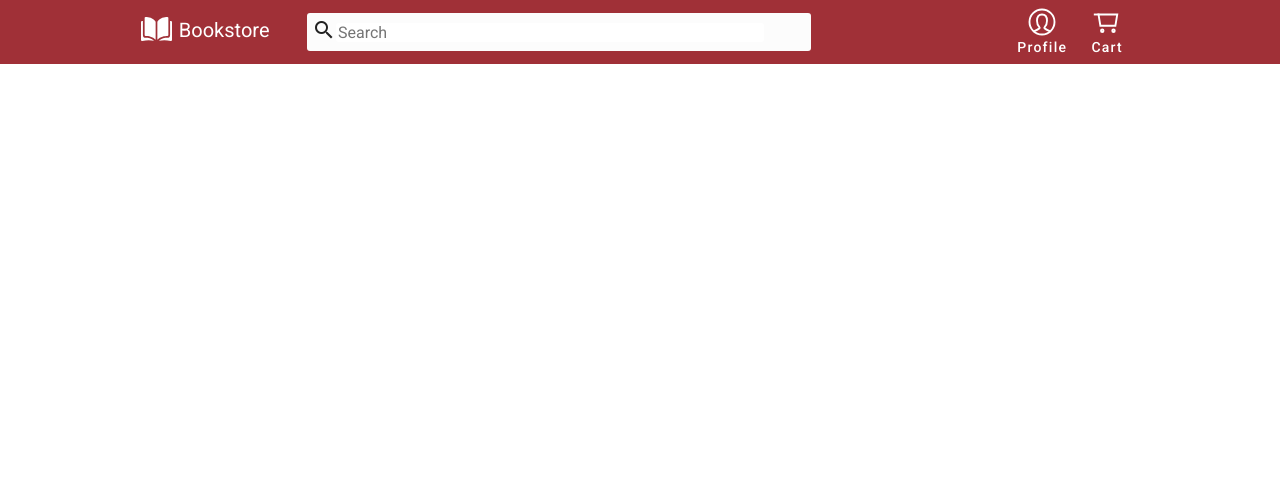
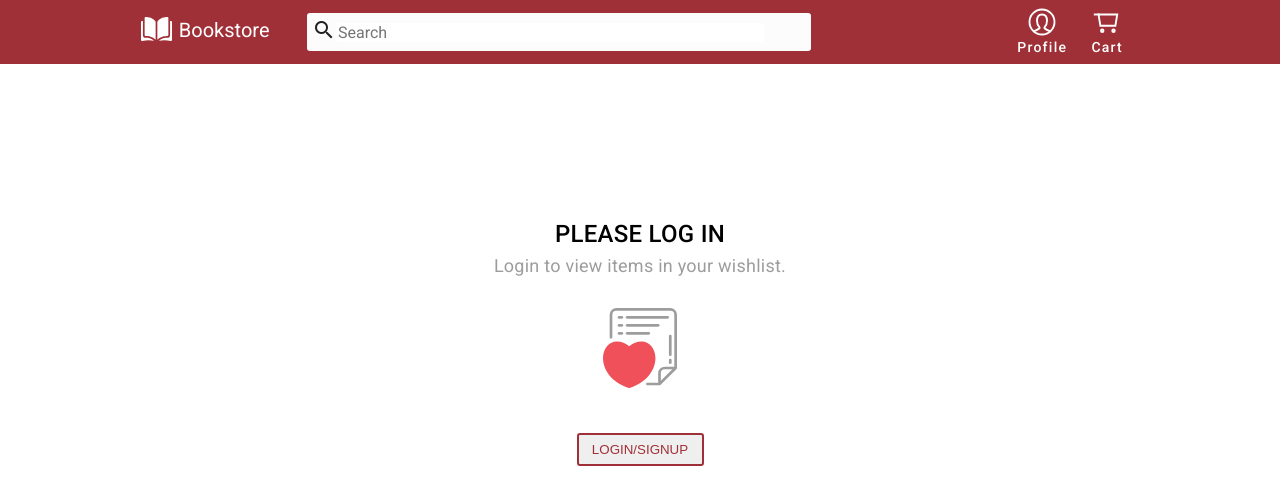
Before and after one commit to Ritika-negi13/swirm-bookstore-app, an Angular app: page /dashboard/pleaselogin in a window 1280 px wide. Before the commit this address led to /. Shown: the top 504 px of the page. Built offline with nearby package versions, Linux system fonts and the light colour scheme.

Commit message:
added:please login page if not logged in

```diff
--- a/src/app/app.component.html
+++ b/src/app/app.component.html
@@ -1,2 +1 @@
-<app-dashboard></app-dashboard>
 <router-outlet></router-outlet>
--- a/src/app/app.module.ts
+++ b/src/app/app.module.ts
@@ -19,6 +19,7 @@ import {MatCardModule} from '@angular/material/card';
 import {MatGridListModule} from '@angular/material/grid-list';
 import {MatDividerModule} from '@angular/material/divider';
 import {MatFormFieldModule} from '@angular/material/form-field';
+import { PleaseloginComponent } from './components/pleaselogin/pleaselogin.component';
 
 
 @NgModule({
@@ -27,7 +28,8 @@ import {MatFormFieldModule} from '@angular/material/form-field';
     BookDetailsComponent,
     DashboardComponent,
     MycartComponent,
-    NavbarComponent
+    NavbarComponent,
+    PleaseloginComponent
   ],
   imports: [
     BrowserModule,
--- a/src/app/components/mycart/mycart.component.scss
+++ b/src/app/components/mycart/mycart.component.scss
@@ -1,11 +1,12 @@
 .mycart-container {
-    margin-left: 17%;
+    margin-left: 13%;
+    margin-top: 2%;
 
 }
 .address-details {
-        margin-left: 17%;
+        margin-left: 13%;
         margin-top: 2%;
-        width: 50.53%;
+        width: 53.2%;
         height: 5%;
         border-radius: 3px;
         border: 1px solid #0e0e0e;
@@ -14,9 +15,9 @@
         padding-bottom: 0.5%;
 }
 .order-details {
-    margin-left: 17%;
+    margin-left: 13%;
     margin-top: 2%;
-    width: 50.53%;
+    width: 53.2%;
     height: 5%;
     border-radius: 3px;
     border: 1px solid #0e0e0e;
@@ -25,7 +26,7 @@
     padding-bottom: 0.5%;
 }
 .order-summary {
-    margin-left: 17%;
+    margin-left: 13%;
     margin-top: 2%;
 
 }
@@ -72,8 +73,8 @@
     border-radius: 3px;
 }
 .form-container {
-    max-width: 49.8%;
-    margin-left: 17%;
+    max-width: 52.4%;
+    margin-left: 13%;
     padding: 20px;
     border: 1px solid #0e0e0e;
     border-radius: 3px;
--- a/src/app/components/navbar/navbar.component.html
+++ b/src/app/components/navbar/navbar.component.html
@@ -19,7 +19,7 @@
                     <span>Profile</span>
                 </div>
             </button>
-            <button mat-button class="nav-icon">
+            <button mat-button class="nav-icon" routerLink="/dashboard/mycart">
                 <div style="display: flex; flex-direction: column;">
                     <img src="../../../assets/cart.svg" alt="" height="30px" width="30px">
                     <span>Cart</span>
--- a/src/app/components/navbar/navbar.component.ts
+++ b/src/app/components/navbar/navbar.component.ts
@@ -9,6 +9,6 @@ import { Router } from '@angular/router';
 export class NavbarComponent {
   constructor(private router:Router){}
   openProfile(){
-    this.router.navigate(['/profile']);
+    this.router.navigate(['/dashboard/profile']);
   }
 }
--- /dev/null
+++ b/src/app/components/pleaselogin/pleaselogin.component.html
@@ -0,0 +1,12 @@
+<div class="main">
+    <div>
+        <p class="bold">PLEASE LOG IN </p>
+        <p>Login to view items in your wishlist.</p>
+        <br>
+        <img src="../../../assets/Page-1.svg">
+        <br>
+        <br>
+        <br>
+        <button>LOGIN/SIGNUP</button>
+    </div>
+</div>
--- /dev/null
+++ b/src/app/components/pleaselogin/pleaselogin.component.scss
@@ -0,0 +1,28 @@
+.main{
+    margin-top: 160px;
+    margin-left: 30%;
+    width: 40%;
+}
+div{
+    text-align: center;
+}
+img{
+    height: 80px;
+}
+.bold{
+    font-weight: 500;
+    font-size:x-large;
+    color:black;
+}
+p{
+    color:#9D9D9D;
+    font-size: 18px;
+    font-weight: 400;
+}
+button{
+    color: #A03037;
+    border: 2px solid #A03037;
+    border-radius: 3px;
+    width:127px;
+    height: 33px;
+}
```
Also changed, not shown: src/app/app-routing.module.ts (+25 -6 lines), src/app/components/pleaselogin/pleaselogin.component.ts (added, +10 -0 lines), src/app/components/dashboard/dashboard.component.html (line endings or trailing spaces), src/assets/Page-1.svg (added), 1 other file (tests, documents, lock files or other folders).
